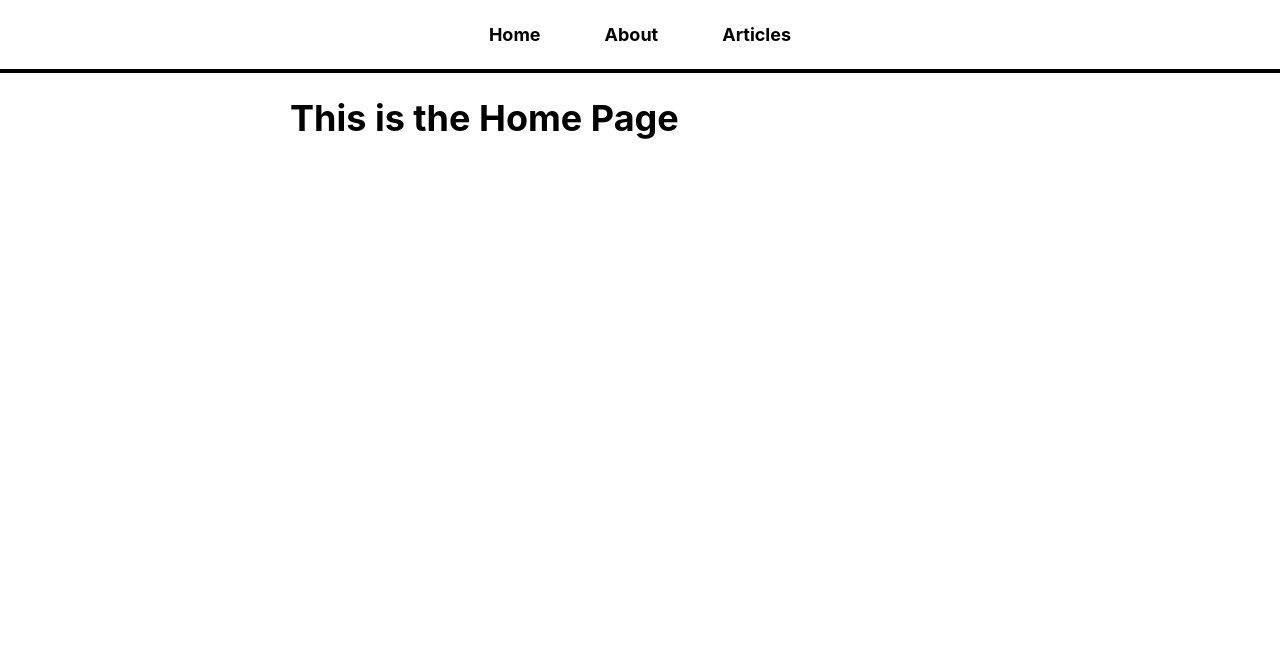
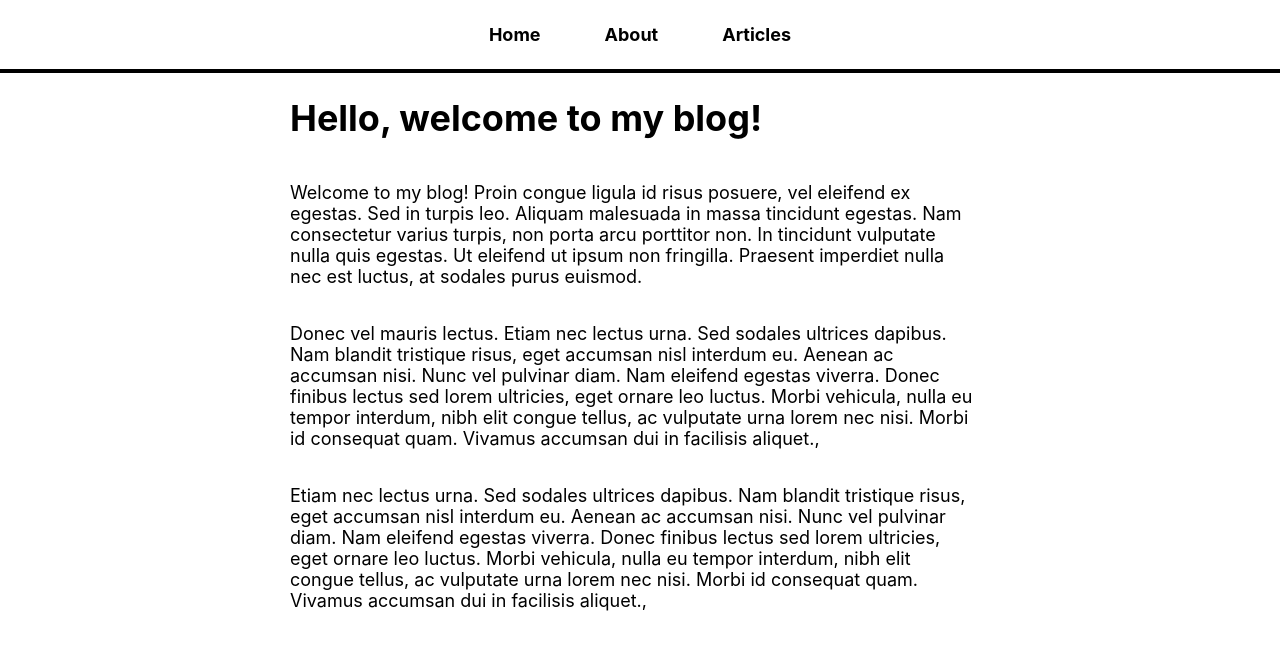
Before and after one commit to o-brayarn/modern-blog, a React (Vite) app: page / in a window 1280 px wide. Shown: the top 650 px of the page. Built offline with nearby package versions, Linux system fonts and the light colour scheme.

Commit message:
add homepage content

```diff
--- a/src/pages/Home.jsx
+++ b/src/pages/Home.jsx
@@ -1,9 +1,35 @@
 const Home = () => {
   return (
-    <div>
-        <h1>This is the Home Page</h1>
-    </div>
-  )
-}
+    <>
+      <h1>Hello, welcome to my blog!</h1>
+      <p>
+        Welcome to my blog! Proin congue ligula id risus posuere, vel eleifend
+        ex egestas. Sed in turpis leo. Aliquam malesuada in massa tincidunt
+        egestas. Nam consectetur varius turpis, non porta arcu porttitor non. In
+        tincidunt vulputate nulla quis egestas. Ut eleifend ut ipsum non
+        fringilla. Praesent imperdiet nulla nec est luctus, at sodales purus
+        euismod.
+      </p>
+      <p>
+        Donec vel mauris lectus. Etiam nec lectus urna. Sed sodales ultrices
+        dapibus. Nam blandit tristique risus, eget accumsan nisl interdum eu.
+        Aenean ac accumsan nisi. Nunc vel pulvinar diam. Nam eleifend egestas
+        viverra. Donec finibus lectus sed lorem ultricies, eget ornare leo
+        luctus. Morbi vehicula, nulla eu tempor interdum, nibh elit congue
+        tellus, ac vulputate urna lorem nec nisi. Morbi id consequat quam.
+        Vivamus accumsan dui in facilisis aliquet.,
+      </p>
+      <p>
+        Etiam nec lectus urna. Sed sodales ultrices dapibus. Nam blandit
+        tristique risus, eget accumsan nisl interdum eu. Aenean ac accumsan
+        nisi. Nunc vel pulvinar diam. Nam eleifend egestas viverra. Donec
+        finibus lectus sed lorem ultricies, eget ornare leo luctus. Morbi
+        vehicula, nulla eu tempor interdum, nibh elit congue tellus, ac
+        vulputate urna lorem nec nisi. Morbi id consequat quam. Vivamus accumsan
+        dui in facilisis aliquet.,
+      </p>
+    </>
+  );
+};
 
-export default Home
+export default Home;
```
